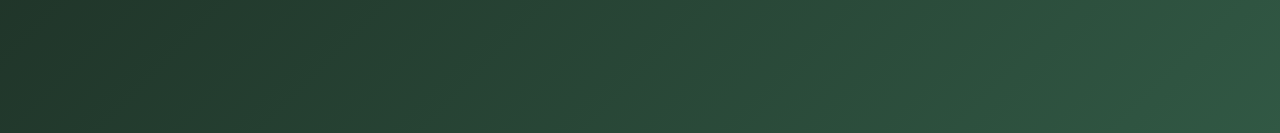
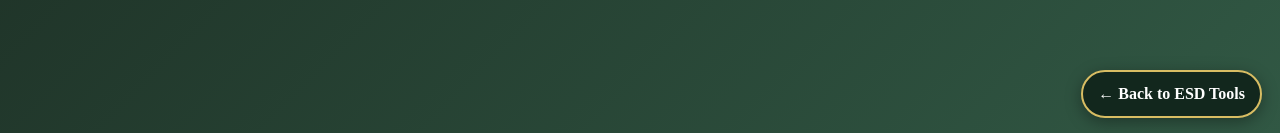
Before and after one commit to uniquue/agency-spendplan-tool, a React (Vite) app: page / in a window 1280 px wide. Shown: the part 664-797 px from the top of the page. Built offline with nearby package versions, Linux system fonts and the light colour scheme.

Commit message:
Add Back to ESD Tools navigation

```diff
--- a/app/globals.css
+++ b/app/globals.css
@@ -220,3 +220,6 @@ select {
     box-shadow: none !important;
   }
 }
+
+
+.esd-home-link {position:fixed;right:1.125rem;bottom:1.125rem;z-index:9999;border:2px solid #d8bd63;border-radius:9999px;background:#12271d;color:white;padding:.625rem .9375rem;font-weight:800;text-decoration:none;box-shadow:0 4px 16px rgb(0 0 0 / 35%)}.esd-home-link:hover,.esd-home-link:focus{background:#245e47}@media print{.esd-home-link{display:none!important}}
--- a/app/page.tsx
+++ b/app/page.tsx
@@ -837,6 +837,12 @@ export default function Home() {
 
   return (
     <main className="min-h-screen">
+      <a
+        className="esd-home-link"
+        href="https://yellow-mushroom-04e4ab810.2.azurestaticapps.net/"
+      >
+        ← Back to ESD Tools
+      </a>
       {showSplash && (
         <div className="splash-screen">
           <div className="splash-content">
```
